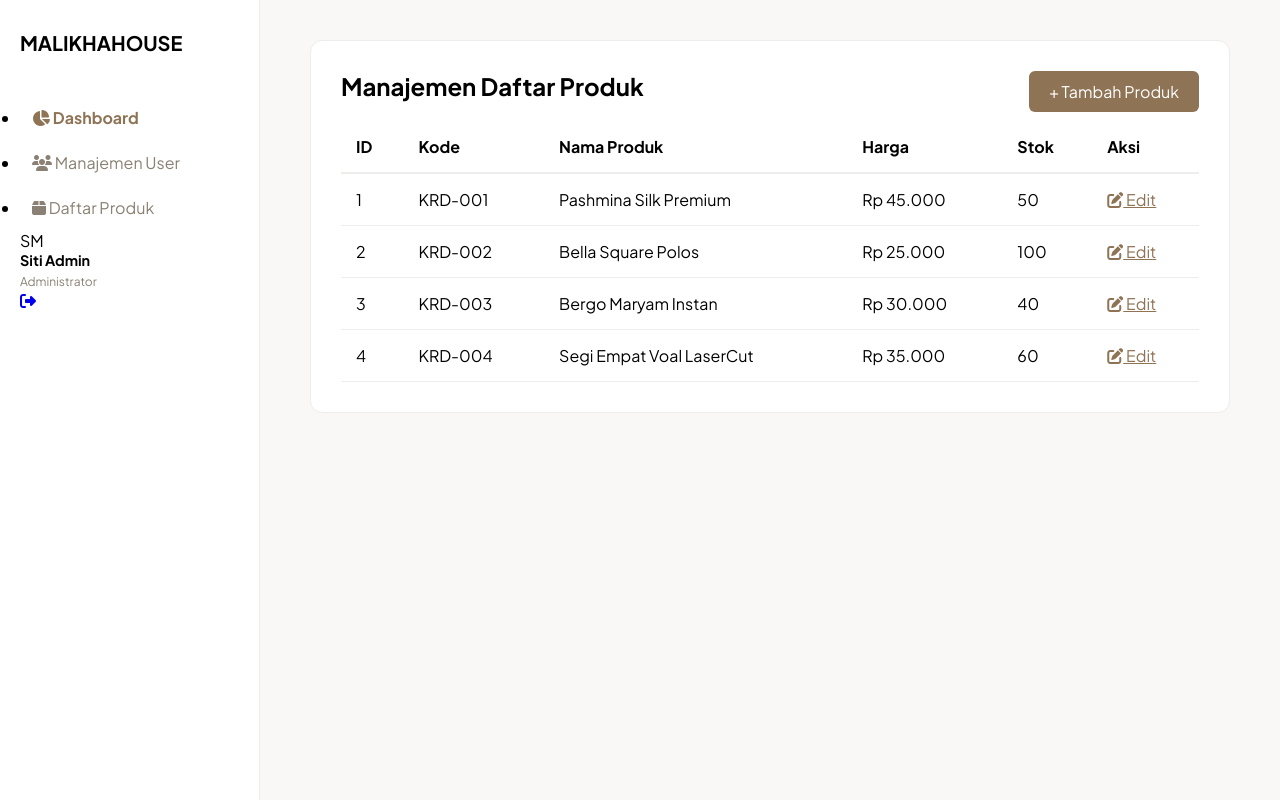
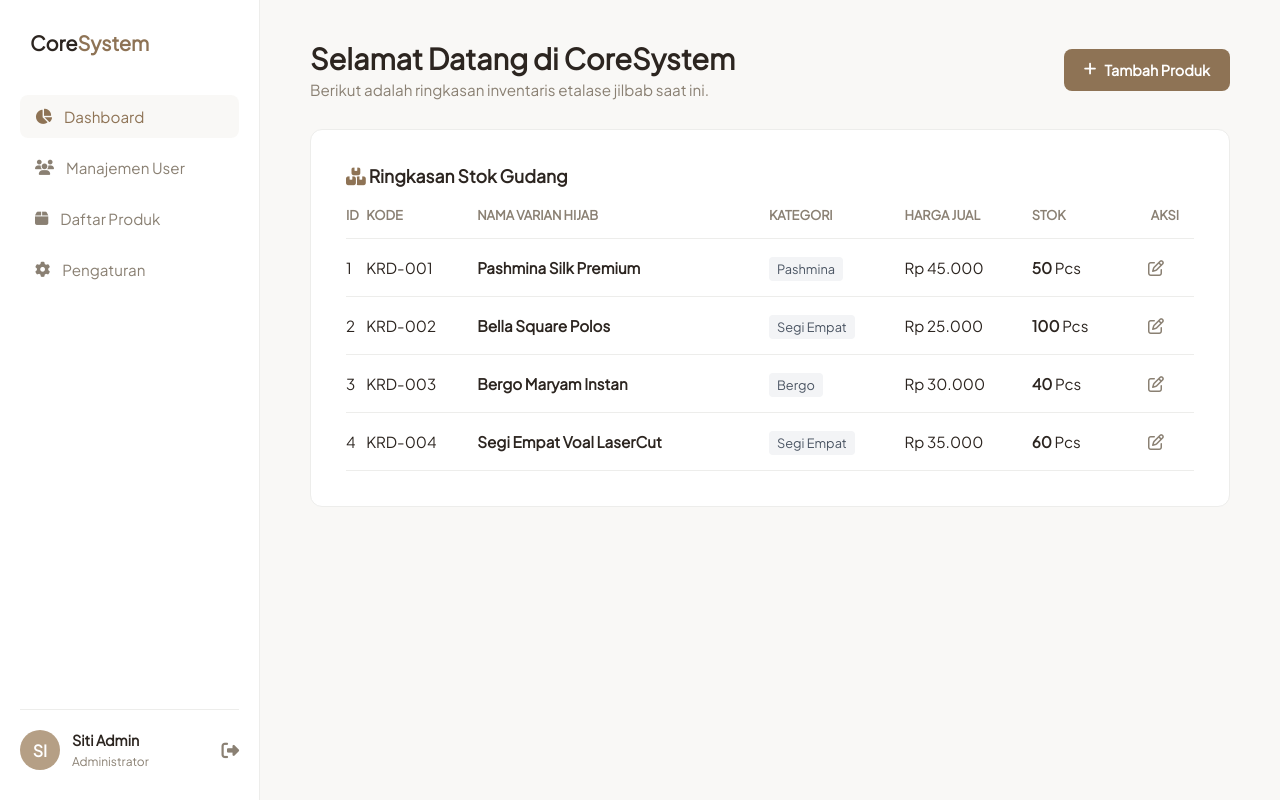
Before and after one commit to Icha-aa/UAS-2388010001, a PHP site: page /produk.php in a window 1280 px wide. Run offline with PHP 8.4, Linux system fonts and the light colour scheme; data comes from the database, SQL or seed files in the repository.

Commit message:
git commit -m "Update produk.php, dashboard

```diff
--- a/dynamic-app/login.php
+++ b/dynamic-app/login.php
@@ -28,13 +28,13 @@ if ($user && password_verify($password, $user['password'])) {
 <head>
     <meta charset="UTF-8">
     <meta name="viewport" content="width=device-width, initial-scale=1.0">
-    <title>Login - CoreSystem</title>
+    <title>Login - MALIKHA HOUSE</title>
     <link rel="stylesheet" href="style.css">
 </head>
 <body style="justify-content: center; align-items: center; height: 100vh; display: flex;">
 
     <div class="login-card" style="background: white; padding: 40px; border-radius: 16px; border: 1px solid #ededeb; width: 100%; max-width: 400px; box-shadow: 0 4px 6px rgba(0,0,0,0.05);">
-        <h2 style="margin-bottom: 25px; color: #8e7355; text-align: center;">Login CoreSystem</h2>
+        <h2 style="margin-bottom: 25px; color: #8e7355; text-align: center;">Login MALIKHA HOUSE</h2>
 
         <?php if(isset($error)) echo "<p style='color: #c94a4a; font-size: 0.85rem; margin-bottom: 15px; text-align: center;'>$error</p>"; ?>
 
--- a/dynamic-app/produk.php
+++ b/dynamic-app/produk.php
@@ -1,80 +1,141 @@
 <?php
-session_start();
-include 'src/db.php';
+// 1. Memanggil sistem deteksi login dan database
+require_once 'src/db.php';
+require_once 'src/auth.php';
 
+// 2. Mengambil data produk untuk ringkasan di dashboard
 try {
-    $stmt = $pdo->query("SELECT * FROM products");
-    $list_produk = $stmt->fetchAll(PDO::FETCH_ASSOC);
+    $stmt = $pdo->query("SELECT * FROM products ORDER BY id ASC");
+    $list_produk = $stmt->fetchAll();
 } catch (PDOException $e) {
-    die("Error mengambil data: " . $e->getMessage());
+    die("Gagal memuat sistem dashboard: " . $e->getMessage());
 }
+
+// 3. Mengambil data akun yang sedang login untuk diletakkan di sidebar
+$nama_user = $_SESSION['nama_petugas'] ?? $_SESSION['nama'] ?? 'Siti Admin';
+$role_user = $_SESSION['role'] ?? 'Administrator';
+$inisial = strtoupper(substr($nama_user, 0, 2));
 ?>
 
 <!DOCTYPE html>
 <html lang="id">
 <head>
     <meta charset="UTF-8">
-    <title>Daftar Produk - Malikha House</title>
-    <link href="https://fonts.googleapis.com/css2?family=Plus+Jakarta+Sans:wght@300;400;500;600;700&display=swap" rel="stylesheet">
+    <meta name="viewport" content="width=device-width, initial-scale=1.0">
+    <title>Dashboard Utama - CoreSystem Hijab</title>
+    <link href="https://fonts.googleapis.com/css2?family=Plus+Jakarta+Sans:wght=300;400;500;600;700&display=swap" rel="stylesheet">
     <link rel="stylesheet" href="https://cdnjs.cloudflare.com/ajax/libs/font-awesome/6.4.0/css/all.min.css">
     <style>
-        :root { --bg-workspace: #f9f8f6; --bg-card: #ffffff; --accent-brown: #8e7355; --text-main: #2c2520; --text-muted: #8a8073; --border-color: #ededeb; }
+        :root {
+            --bg-workspace: #f9f8f6;
+            --bg-card: #ffffff;
+            --accent-brown: #8e7355;
+            --accent-brown-light: #b59f85;
+            --text-main: #2c2520;
+            --text-muted: #8a8073;
+            --border-color: #ededeb;
+        }
         * { margin: 0; padding: 0; box-sizing: border-box; font-family: 'Plus Jakarta Sans', sans-serif; }
-        body { background-color: var(--bg-workspace); display: flex; }
+        body { background-color: var(--bg-workspace); color: var(--text-main); display: flex; }
 
-        .sidebar { width: 260px; height: 100vh; background: #ffffff; border-right: 1px solid var(--border-color); position: fixed; padding: 30px 20px; }
-        .sidebar-brand { font-size: 1.25rem; font-weight: 700; margin-bottom: 40px; }
-        .menu-item a { display: block; padding: 12px; color: var(--text-muted); text-decoration: none; }
-        .menu-item.active a { color: var(--accent-brown); font-weight: bold; }
+        /* Sidebar Navigation Menu */
+        .sidebar { width: 260px; height: 100vh; background: #ffffff; border-right: 1px solid var(--border-color); position: fixed; padding: 30px 20px; display: flex; flex-direction: column; justify-content: space-between; }
+        .sidebar-brand { font-size: 1.25rem; font-weight: 700; margin-bottom: 40px; padding-left: 10px; }
+        .sidebar-brand span { color: var(--accent-brown); }
+        .menu-group { list-style: none; }
+        .menu-item { margin-bottom: 8px; }
+        .menu-item a { display: flex; align-items: center; gap: 12px; padding: 12px 15px; color: var(--text-muted); text-decoration: none; font-weight: 500; font-size: 0.95rem; border-radius: 8px; }
+        .menu-item.active a, .menu-item a:hover { background: rgba(142, 115, 85, 0.05); color: var(--accent-brown); }
+        .user-profile { display: flex; align-items: center; gap: 12px; padding-top: 20px; border-top: 1px solid var(--border-color); }
+        .user-avatar { width: 40px; height: 40px; border-radius: 50%; background: var(--accent-brown-light); display: flex; align-items: center; justify-content: center; color: white; font-weight: 600; }
+        .logout-btn { color: var(--text-muted); text-decoration: none; font-size: 1.1rem; margin-left: auto; }
 
+        /* Main Panel Layout */
         .main-content { margin-left: 260px; width: calc(100% - 260px); padding: 40px 50px; }
-        .data-section { background: var(--bg-card); border: 1px solid var(--border-color); border-radius: 12px; padding: 30px; }
-        .btn-tambah { background: var(--accent-brown); color: white; padding: 10px 20px; text-decoration: none; border-radius: 6px; float: right; }
-        table { width: 100%; border-collapse: collapse; margin-top: 20px; }
-        th { text-align: left; padding: 15px; border-bottom: 2px solid var(--border-color); }
-        td { padding: 15px; border-bottom: 1px solid var(--border-color); }
+        .header-area { display: flex; justify-content: space-between; align-items: center; margin-bottom: 30px; }
+        .header-title h2 { font-size: 1.8rem; font-weight: 700; }
+        .header-title p { color: var(--text-muted); font-size: 0.95rem; margin-top: 4px; }
+
+        .btn-tambah { background: var(--accent-brown); color: white; padding: 12px 20px; text-decoration: none; border-radius: 8px; font-weight: 600; font-size: 0.9rem; display: inline-flex; align-items: center; gap: 8px; }
+        .btn-tambah:hover { background: var(--accent-brown-light); }
+
+        /* Data Container Sheet */
+        .data-section { background: var(--bg-card); border: 1px solid var(--border-color); border-radius: 12px; padding: 35px; }
+
+        /* Table Elements UI */
+        table { width: 100%; border-collapse: collapse; text-align: left; }
+        th { font-size: 0.8rem; font-weight: 700; color: var(--text-muted); text-transform: uppercase; padding-bottom: 15px; border-bottom: 1px solid var(--border-color); }
+        td { padding: 18px 0; border-bottom: 1px solid var(--border-color); font-size: 0.95rem; }
+
+        .badge-kategori { background: #f3f4f6; color: #4b5563; padding: 4px 8px; border-radius: 4px; font-size: 0.8rem; font-weight: 500; }
+        .actions-cell a { color: var(--text-muted); text-decoration: none; margin-right: 15px; font-size: 1rem; }
+        .actions-cell a:hover { color: var(--accent-brown); }
     </style>
 </head>
 <body>
     <div class="sidebar">
         <div>
-            <div class="sidebar-brand">MALIKHA<span>HOUSE</span></div>
+            <div class="sidebar-brand">Core<span>System</span></div>
             <ul class="menu-group">
                 <li class="menu-item active"><a href="dashboard.php"><i class="fa-solid fa-chart-pie"></i> Dashboard</a></li>
-                <li class="menu-item"><a href="manajemen_user.php"><i class="fa-solid fa-users"></i> Manajemen User</a></li>
+                <li class="menu-item"><a href="tambah_user.php"><i class="fa-solid fa-users"></i> Manajemen User</a></li>
                 <li class="menu-item"><a href="produk.php"><i class="fa-solid fa-box"></i> Daftar Produk</a></li>
+                <li class="menu-item"><a href="settin.php"><i class="fa-solid fa-gear"></i> Pengaturan</a></li>
             </ul>
         </div>
         <div class="user-profile">
-            <div class="user-avatar">SM</div>
-            <div><h4 style="font-size: 0.9rem;">Siti Admin</h4><span style="font-size: 0.75rem; color: var(--text-muted);">Administrator</span></div>
-            <a href="login.php" class="logout-btn"><i class="fa-solid fa-right-from-bracket"></i></a>
+            <div class="user-avatar"><?= htmlspecialchars($inisial) ?></div>
+            <div>
+                <h4 style="font-size: 0.9rem;"><?= htmlspecialchars($nama_user) ?></h4>
+                <span style="font-size: 0.75rem; color: var(--text-muted);"><?= htmlspecialchars($role_user) ?></span>
+            </div>
+            <a href="logout.php" class="logout-btn"><i class="fa-solid fa-right-from-bracket"></i></a>
         </div>
     </div>
 
     <div class="main-content">
+        <div class="header-area">
+            <div class="header-title">
+                <h2>Selamat Datang di CoreSystem</h2>
+                <p>Berikut adalah ringkasan inventaris etalase jilbab saat ini.</p>
+            </div>
+            <a href="tambah_produk.php" class="btn-tambah"><i class="fa-solid fa-plus"></i> Tambah Produk</a>
+        </div>
+
         <div class="data-section">
-            <a href="tambah_produk.php" class="btn-tambah">+ Tambah Produk</a>
-            <h2>Manajemen Daftar Produk</h2>
+            <h3 style="font-size: 1.1rem; font-weight: 700; margin-bottom: 20px;"><i class="fa-solid fa-boxes-stacked" style="color: var(--accent-brown);"></i> Ringkasan Stok Gudang</h3>
             <table>
                 <thead>
-                    <tr><th>ID</th><th>Kode</th><th>Nama Produk</th><th>Harga</th><th>Stok</th><th>Aksi</th></tr>
+                    <tr>
+                        <th>ID</th>
+                        <th>Kode</th>
+                        <th>Nama Varian Hijab</th>
+                        <th>Kategori</th>
+                        <th>Harga Jual</th>
+                        <th>Stok</th>
+                        <th style="text-align: right; padding-right: 15px;">Aksi</th>
+                    </tr>
                 </thead>
                 <tbody>
-                    <?php foreach ($list_produk as $p): ?>
-                    <tr>
-                        <td><?php echo $p['id']; ?></td>
-                        <td><?php echo $p['kode_produk']; ?></td>
-                        <td><?php echo $p['nama_produk']; ?></td>
-                        <td>Rp <?php echo number_format($p['harga_jual'], 0, ',', '.'); ?></td>
-                        <td><?php echo $p['stok']; ?></td>
-                        <td>
-                            <a href="edit_produk.php?id=<?php echo $p['id']; ?>" style="color: var(--accent-brown);">
-                                <i class="fa-solid fa-pen-to-square"></i> Edit
-                            </a>
-                        </td>
-                    </tr>
-                    <?php endforeach; ?>
+                    <?php if (count($list_produk) > 0): ?>
+                        <?php foreach ($list_produk as $p): ?>
+                        <tr>
+                            <td><?= $p['id'] ?></td>
+                            <td><code><?= htmlspecialchars($p['kode_produk'] ?? '') ?></code></td>
+                            <td><strong><?= htmlspecialchars($p['nama_produk'] ?? '') ?></strong></td>
+                            <td><span class="badge-kategori"><?= htmlspecialchars($p['kategori'] ?? 'Hijab') ?></span></td>
+                            <td>Rp <?= number_format($p['harga_jual'] ?? 0, 0, ',', '.') ?></td>
+                            <td><strong><?= number_format($p['stok'] ?? 0, 0, ',', '.') ?></strong> Pcs</td>
+                            <td class="actions-cell" style="text-align: right; padding-right: 15px;">
+                                <a href="edit_produk.php?id=<?= $p['id'] ?>" title="Edit Barang"><i class="fa-regular fa-pen-to-square"></i></a>
+                            </td>
+                        </tr>
+                        <?php endforeach; ?>
+                    <?php else: ?>
+                        <tr>
+                            <td colspan="7" style="text-align: center; color: var(--text-muted); padding: 20px 0;">Belum ada data barang masuk.</td>
+                        </tr>
+                    <?php endif; ?>
                 </tbody>
             </table>
         </div>
```
